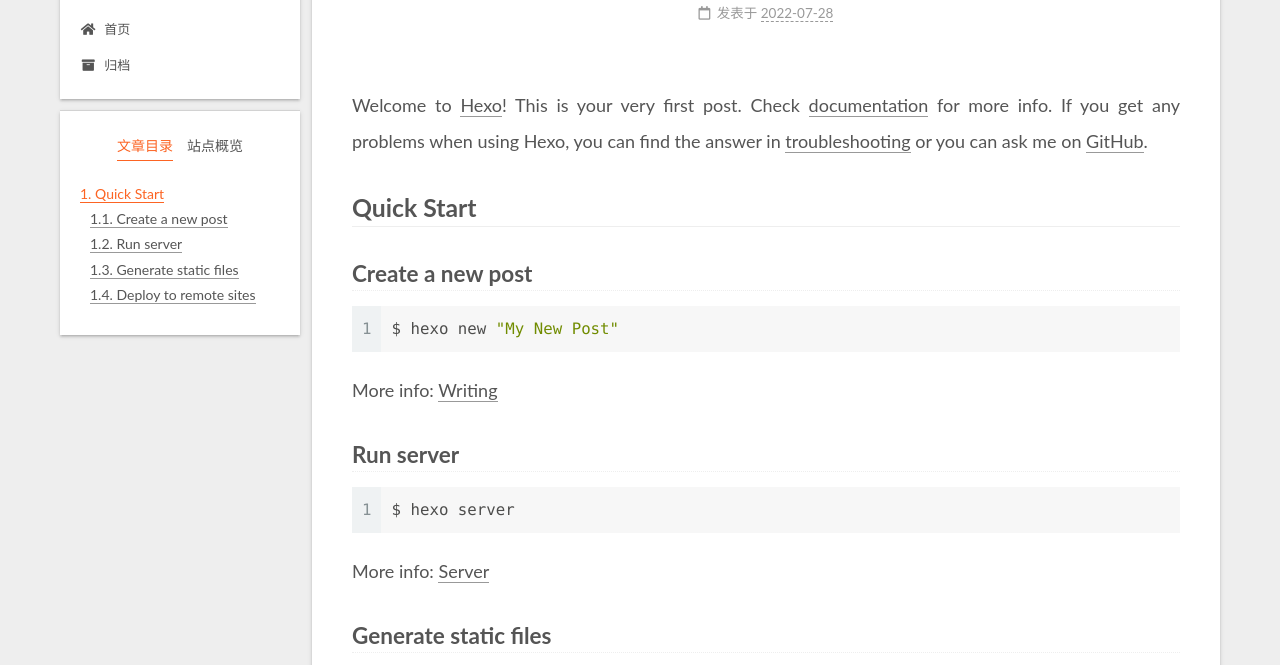
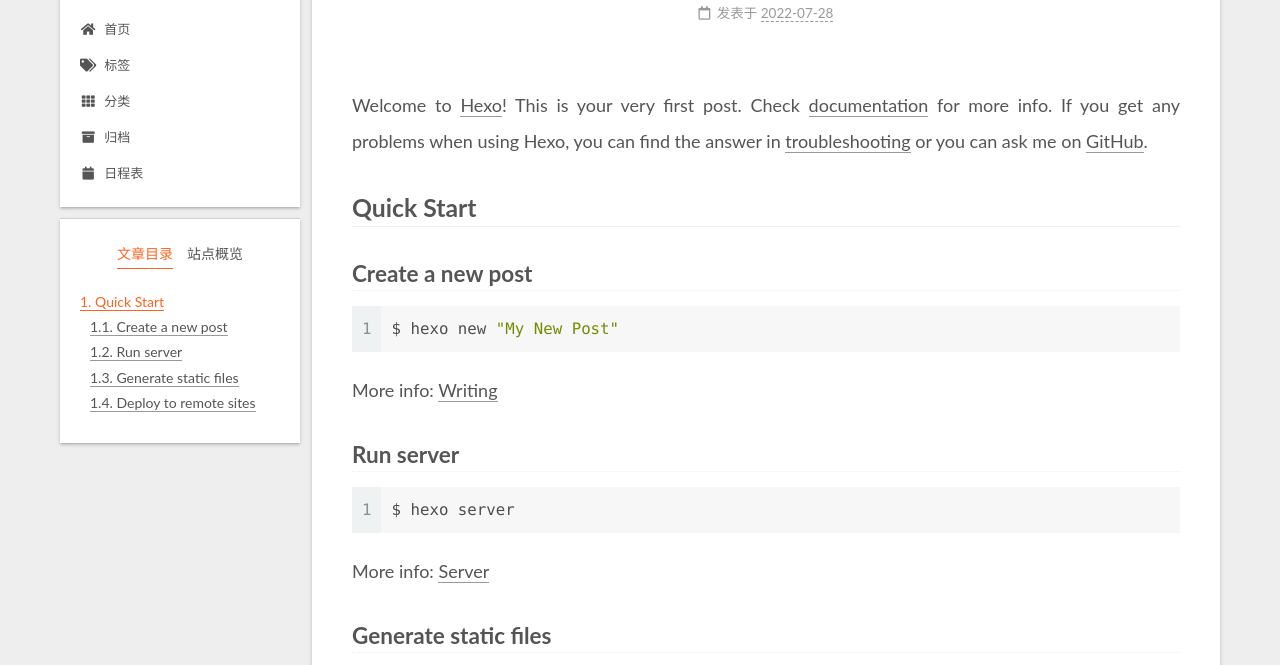
Before and after one commit to Xuyilinya/blog.github.io, a plain HTML site: page 2022/07/28/hello-world/index.html in a window 1280 px wide. Shown: the part 87-752 px from the top of the page. Drawn offline with Linux system fonts and the light colour scheme.

Commit message:
Site updated: 2022-07-28 13:55:01

```diff
--- a/2022/07/28/hello-world/index.html
+++ b/2022/07/28/hello-world/index.html
@@ -117,9 +117,24 @@
     <a href="/" rel="section"><i class="fa fa-home fa-fw"></i>首页</a>
 
   </li>
+        <li class="menu-item menu-item-tags">
+
+    <a href="/tags/" rel="section"><i class="fa fa-tags fa-fw"></i>标签</a>
+
+  </li>
+        <li class="menu-item menu-item-categories">
+
+    <a href="/categories/" rel="section"><i class="fa fa-th fa-fw"></i>分类</a>
+
+  </li>
         <li class="menu-item menu-item-archives">
 
     <a href="/archives/" rel="section"><i class="fa fa-archive fa-fw"></i>归档</a>
+
+  </li>
+        <li class="menu-item menu-item-schedule">
+
+    <a href="/schedule/" rel="section"><i class="fa fa-calendar fa-fw"></i>日程表</a>
 
   </li>
   </ul>
--- a/css/main.css
+++ b/css/main.css
@@ -1168,7 +1168,7 @@
 }
 .links-of-author a::before,
 .links-of-author span.exturl::before {
-  background: #c7bf53;
+  background: #9ceb88;
   border-radius: 50%;
   content: ' ';
   display: inline-block;
```
Also changed, not shown: archives/2022/07/index.html (+15 -0 lines), archives/2022/index.html (+15 -0 lines), archives/index.html (+15 -0 lines), index.html (+15 -0 lines).
